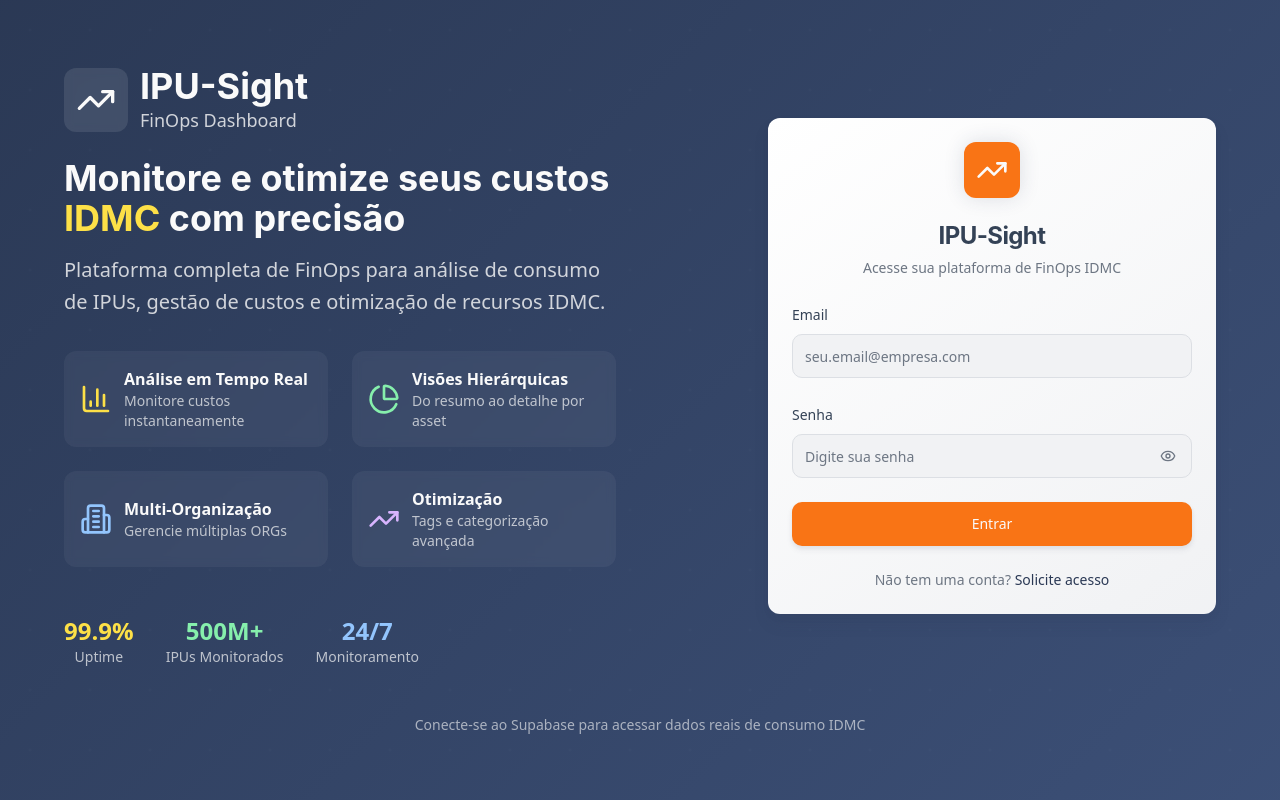
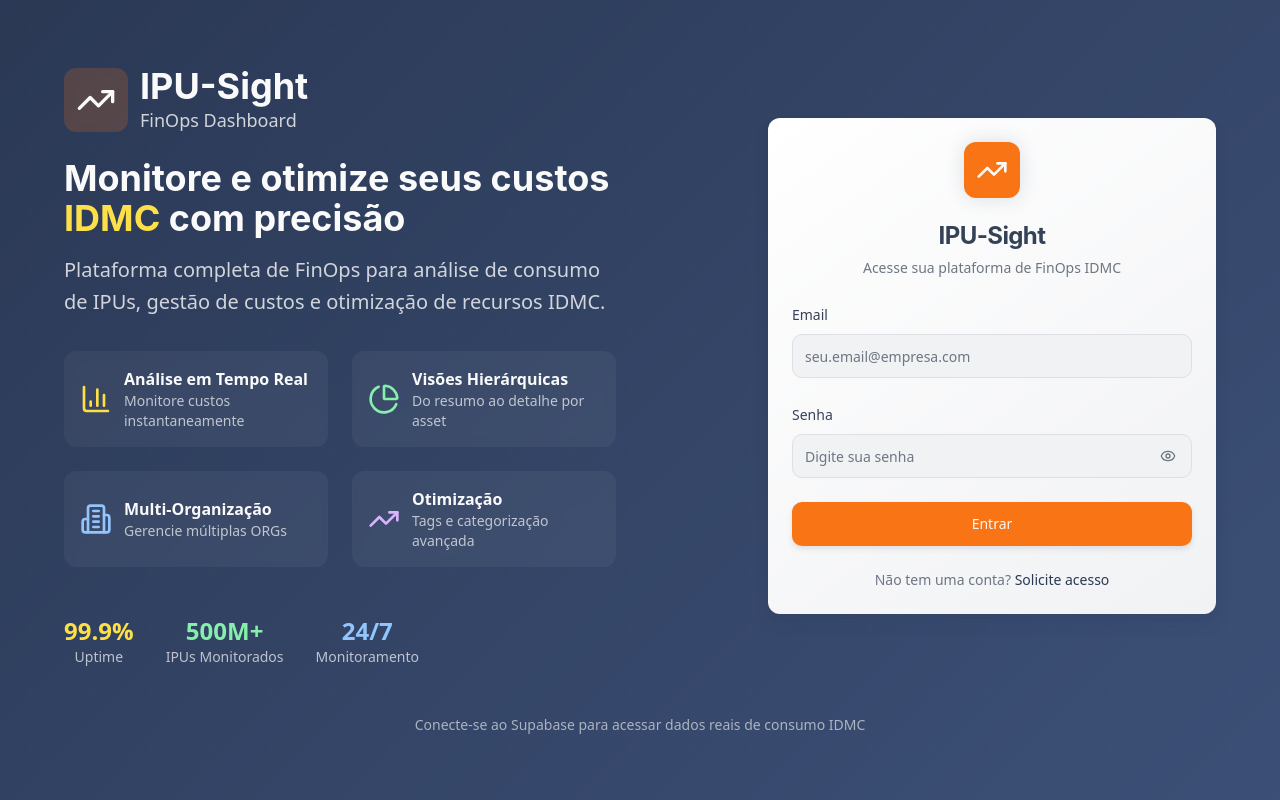
Before and after one commit to jefferson-ssantos/ipu-sight, a React (Vite) app: page / in a window 1280 px wide. Built offline with nearby package versions, Linux system fonts and the light colour scheme.

Commit message:
Atualizar cor do elemento
Atualiza a cor de um elemento para #F97316.

```diff
--- a/src/pages/Auth.tsx
+++ b/src/pages/Auth.tsx
@@ -13,7 +13,7 @@ export default function Auth() {
           <div className="text-primary-foreground space-y-8">
             <div className="space-y-4">
               <div className="flex items-center gap-3 mb-6">
-                <div className="p-3 bg-white/10 rounded-xl backdrop-blur-sm">
+                <div className="p-3 bg-secondary/20 rounded-xl backdrop-blur-sm">
                   <TrendingUp className="h-10 w-10" />
                 </div>
                 <div>
```
